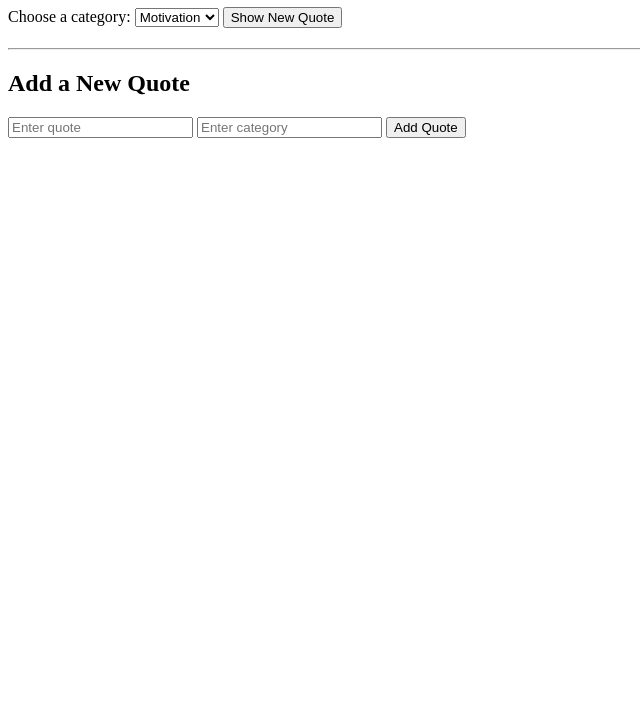
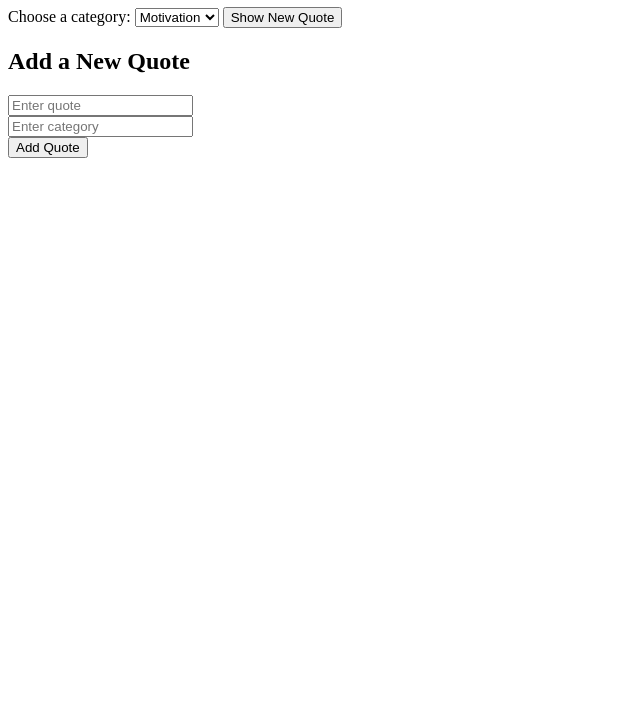
Before and after one commit to Amine4jh/alx_fe_javascript, a plain HTML site: page dom-manipulation/index.html in a window 1280 px wide. Shown: the part 73-800 px from the top of the page, without its empty margins (0-640 px from the left). Drawn offline with Linux system fonts and the light colour scheme.

Commit message:
Fix the errors

```diff
--- a/dom-manipulation/index.html
+++ b/dom-manipulation/index.html
@@ -16,15 +16,6 @@
 
   <div id="quoteDisplay" style="margin: 20px 0; font-size: 1.2em;"></div>
 
-  <hr />
-
-  <h2>Add a New Quote</h2>
-  <form id="quoteForm">
-    <input type="text" id="quoteText" placeholder="Enter quote" required />
-    <input type="text" id="quoteCategory" placeholder="Enter category" required />
-    <button type="submit">Add Quote</button>
-  </form>
-
   <script src="script.js"></script>
 </body>
 </html>
--- a/dom-manipulation/script.js
+++ b/dom-manipulation/script.js
@@ -1,4 +1,3 @@
-// Initial quote data
 const quotes = [
     { text: "The only limit to our realization of tomorrow is our doubts of today.", category: "Motivation" },
     { text: "Life is what happens when you're busy making other plans.", category: "Life" },
@@ -8,18 +7,13 @@ const quotes = [
   const quoteDisplay = document.getElementById("quoteDisplay");
   const categorySelect = document.getElementById("categorySelect");
   const newQuoteBtn = document.getElementById("newQuote");
-  const quoteForm = document.getElementById("quoteForm");
-  const quoteText = document.getElementById("quoteText");
-  const quoteCategory = document.getElementById("quoteCategory");
 
-  // Get unique categories
   function getUniqueCategories() {
     const categories = new Set();
     quotes.forEach(q => categories.add(q.category));
     return Array.from(categories);
   }
 
-  // Populate category dropdown
   function populateCategorySelect() {
     categorySelect.innerHTML = "";
     getUniqueCategories().forEach(cat => {
@@ -30,7 +24,6 @@ const quotes = [
     });
   }
 
-  // Show random quote from selected category
   function showRandomQuote() {
     const selectedCategory = categorySelect.value;
     const filteredQuotes = quotes.filter(q => q.category === selectedCategory);
@@ -44,28 +37,56 @@ const quotes = [
     quoteDisplay.textContent = `"${filteredQuotes[randomIndex].text}"`;
   }
 
-  // Add new quote from form
-  function handleAddQuote(e) {
-    e.preventDefault();
+  function createAddQuoteForm() {
+    const formTitle = document.createElement("h2");
+    formTitle.textContent = "Add a New Quote";
+    document.body.appendChild(formTitle);
 
-    const newQuote = quoteText.value.trim();
-    const newCategory = quoteCategory.value.trim();
+    const form = document.createElement("form");
+    form.id = "quoteForm";
 
-    if (!newQuote || !newCategory) return;
+    const inputQuote = document.createElement("input");
+    inputQuote.type = "text";
+    inputQuote.id = "quoteText";
+    inputQuote.placeholder = "Enter quote";
+    inputQuote.required = true;
 
-    quotes.push({ text: newQuote, category: newCategory });
+    const inputCategory = document.createElement("input");
+    inputCategory.type = "text";
+    inputCategory.id = "quoteCategory";
+    inputCategory.placeholder = "Enter category";
+    inputCategory.required = true;
 
-    // Update UI
-    populateCategorySelect();
-    quoteForm.reset();
-    alert("Quote added successfully!");
+    const addButton = document.createElement("button");
+    addButton.type = "submit";
+    addButton.textContent = "Add Quote";
+
+    form.appendChild(inputQuote);
+    form.appendChild(document.createElement("br"));
+    form.appendChild(inputCategory);
+    form.appendChild(document.createElement("br"));
+    form.appendChild(addButton);
+    document.body.appendChild(form);
+
+    form.addEventListener("submit", function (e) {
+      e.preventDefault();
+      const text = inputQuote.value.trim();
+      const category = inputCategory.value.trim();
+
+      if (!text || !category) return;
+
+      quotes.push({ text, category });
+
+      populateCategorySelect();
+      form.reset();
+      alert("Quote added successfully!");
+    });
   }
 
-  // Initialize app
   function init() {
     populateCategorySelect();
     newQuoteBtn.addEventListener("click", showRandomQuote);
-    quoteForm.addEventListener("submit", handleAddQuote);
+    createAddQuoteForm();
   }
 
   document.addEventListener("DOMContentLoaded", init);
```
